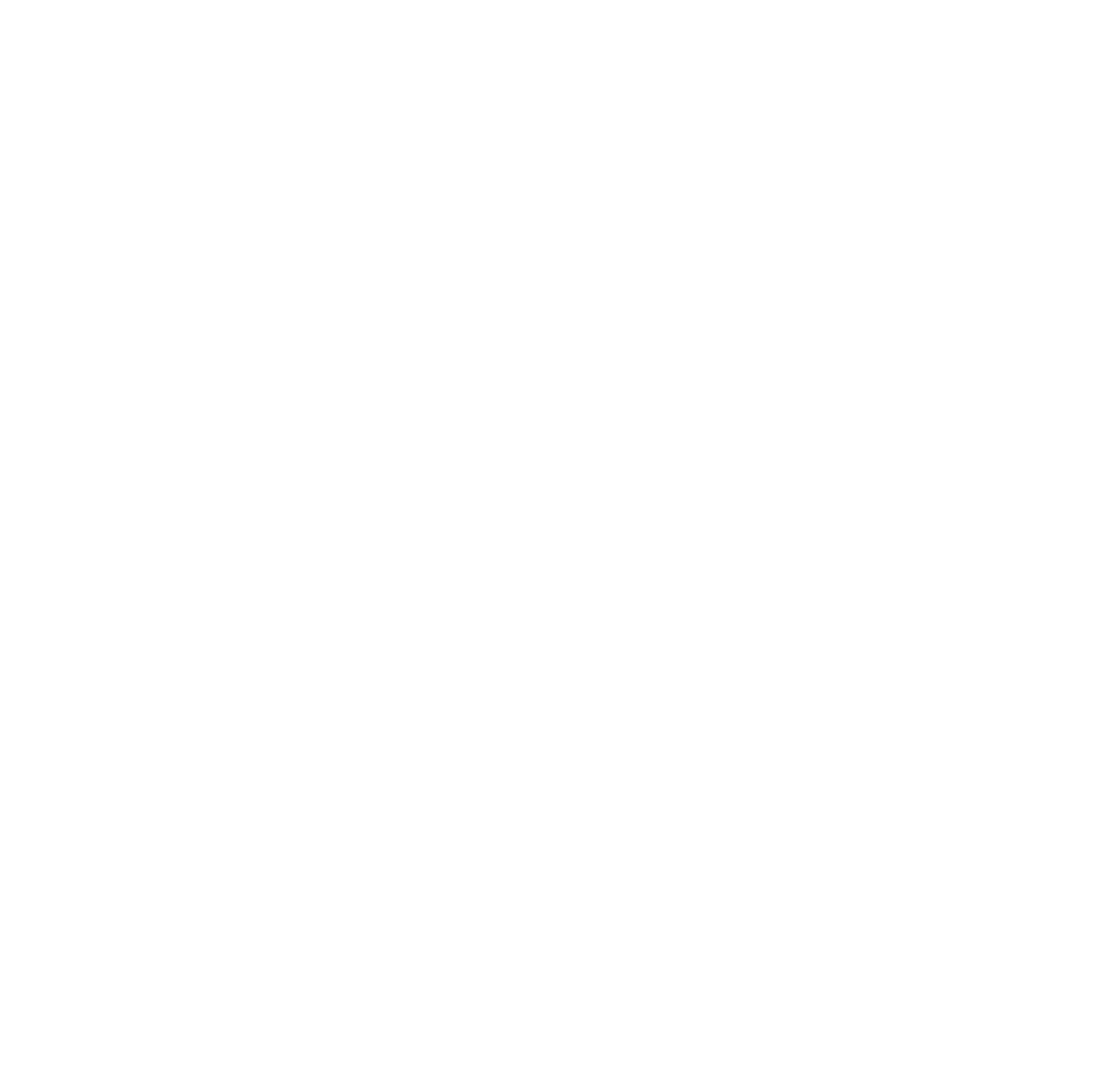
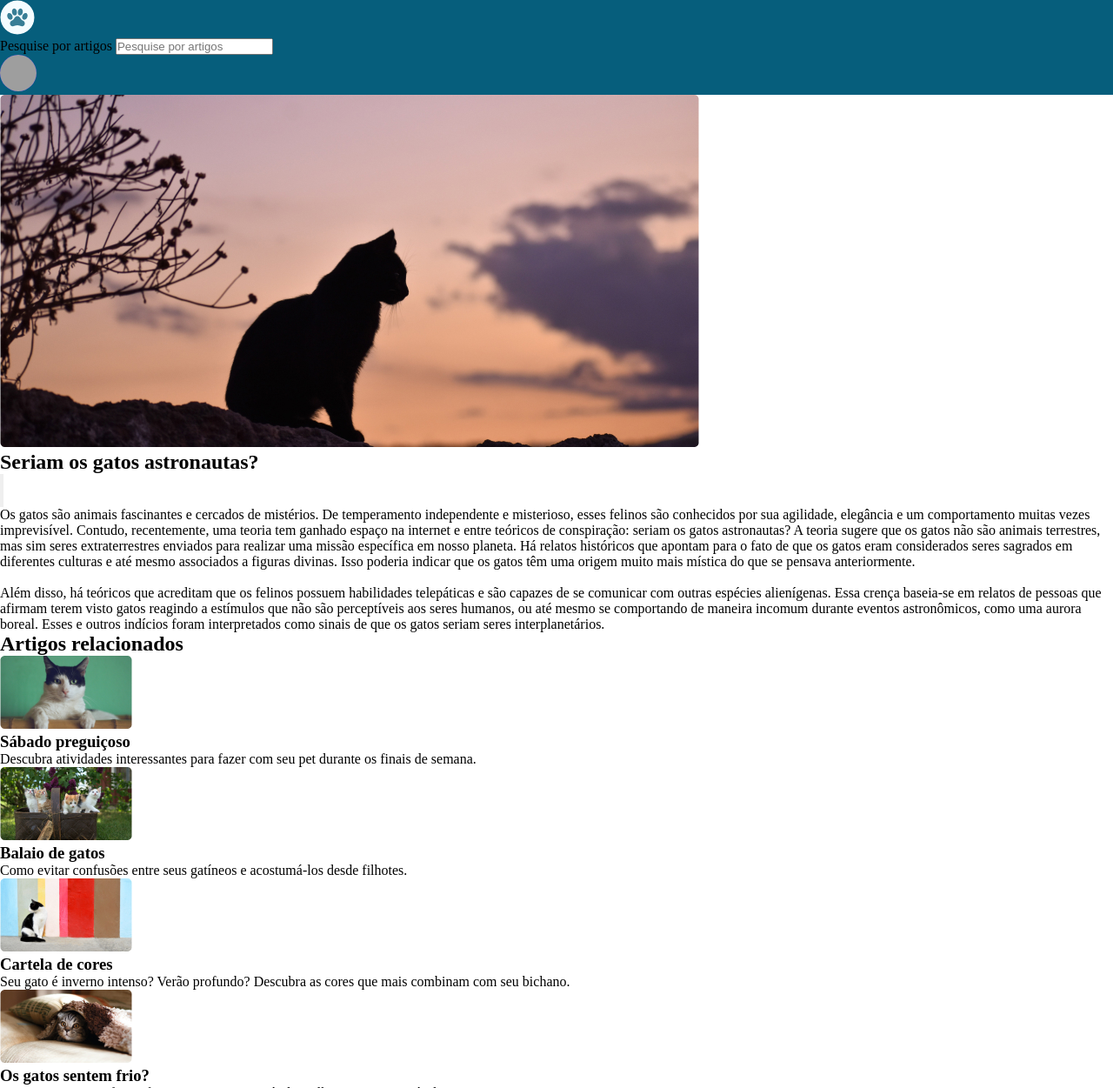
Before and after one commit to CODE-LLAN-BR/entrega-blogDosGatos, a plain HTML site: page index.html in a window 1280 px wide. Shown: the top 1251 px of the page at 87% size. Before the commit the page ends 800 px from the top, so only its background shows below. Drawn offline with Linux system fonts and the light colour scheme; grey boxes are pictures that could not be loaded.

Commit message:
finalização de html e inicio de css

```diff
--- a/index.html
+++ b/index.html
@@ -1,13 +1,104 @@
 <!DOCTYPE html>
 <html lang="pt-br">
-<head>
-    <meta charset="UTF-8">
-    <meta name="viewport" content="width=device-width, initial-scale=1.0">
+  <head>
+    <meta charset="UTF-8" />
+    <meta name="viewport" content="width=device-width, initial-scale=1.0" />
 
-    <link rel="stylesheet" href="./style.css">
+    <link rel="stylesheet" href="./style.css" />
     <title>Blog dos gatos</title>
-</head>
-<body>
+  </head>
+  <body>
+    <div class="page">
+      <header>
+        <img src="./assets/paw.svg" alt="logo" class="h-img" id="logo" />
+        <form>
+          <div class="input-wrapper">
+            <label for="search">Pesquise por artigos</label>
+            <input type="text" id="search" placeholder="Pesquise por artigos" />
+          </div>
+        </form>
+        <img
+          src="https://robohash.org/RMS.png?set=set4"
+          alt="profile"
+          class="h-img"
+        />
+      </header>
+      <main>
+        <section>
+          <img
+            src="./assets/gato-main.jpg"
+            alt="foto de um gato encima de uma pedra vendo o por do sol"
+          />
+          <h2>Seriam os gatos astronautas?</h2>
+          <div class="button-container">
+            <div class="button-wrapper">
+              <input type="button" id="like" />
+            </div>
+            <div class="button-wrapper">
+              <input type="button" id="loathe" />
+            </div>
+          </div>
+          <article>
+            <p>
+              Os gatos são animais fascinantes e cercados de mistérios. De
+              temperamento independente e misterioso, esses felinos são
+              conhecidos por sua agilidade, elegância e um comportamento muitas
+              vezes imprevisível. Contudo, recentemente, uma teoria tem ganhado
+              espaço na internet e entre teóricos de conspiração: seriam os
+              gatos astronautas? A teoria sugere que os gatos não são animais
+              terrestres, mas sim seres extraterrestres enviados para realizar
+              uma missão específica em nosso planeta. Há relatos históricos que
+              apontam para o fato de que os gatos eram considerados seres
+              sagrados em diferentes culturas e até mesmo associados a figuras
+              divinas. Isso poderia indicar que os gatos têm uma origem muito
+              mais mística do que se pensava anteriormente.
+            </p>
+            <br />
+            <p>
+              Além disso, há teóricos que acreditam que os felinos possuem
+              habilidades telepáticas e são capazes de se comunicar com outras
+              espécies alienígenas. Essa crença baseia-se em relatos de pessoas
+              que afirmam terem visto gatos reagindo a estímulos que não são
+              perceptíveis aos seres humanos, ou até mesmo se comportando de
+              maneira incomum durante eventos astronômicos, como uma aurora
+              boreal. Esses e outros indícios foram interpretados como sinais de
+              que os gatos seriam seres interplanetários.
+            </p>
+          </article>
+        </section>
+        <section class="sidebar">
+            <h2>Artigos relacionados</h2>
+            <article>
+                <img src="./assets/cat-01.jpg" alt="gato preto e branco">
+                <h3>Sábado preguiçoso</h3>
+                <p>Descubra atividades interessantes para fazer com seu pet durante os finais de semana.</p>
+            </article>
+            <article>
+                <img src="./assets/cat-02.jpg" alt="uma sexta cheia de filhotes de gato">
+                <h3>Balaio de gatos</h3>
+                <p>Como evitar confusões entre seus gatíneos e acostumá-los desde filhotes.</p>
+            </article>
+            <article>
+                <img src="./assets/cat-03.jpg" alt="gato preto e branco em frente a uma parede com paletas de cores">
+                <h3>Cartela de cores</h3>
+                <p>Seu gato é inverno intenso? Verão profundo? Descubra as cores que mais combinam com seu bichano.</p>
+            </article>
+            <article>
+                <img src="./assets/cat-04.jpg" alt="gato cinza embaixo de uma coberta">
+                <h3>Os gatos sentem frio?</h3>
+                <p>Preparem-se para a frente fria que vem para o país da melhor maneira possível.</p>
+            </article>
+            <article>
+                <img src="./assets/cat-05.jpg" alt="filhote de gato encima da cama">
+                <h3>Conheça o Moacir</h3>
+                <p>Moacir é o gatinho da semana do nosso blog. Venha conhecer sua história de superação.</p>
+            </article>
 
-</body>
+        </section>
+      </main>
+      <footer>
+        <p>© 2023 - Rocketseat Explorer</p>
+      </footer>
+    </div>
+  </body>
 </html>
--- a/style.css
+++ b/style.css
@@ -0,0 +1,39 @@
+*{
+    margin: 0;
+    padding: 0;
+    box-sizing: border-box;
+
+
+}
+:root{
+    font-size: 62.5%;
+
+}
+body{
+    font-size: 1.6rem;
+
+}
+
+
+
+header{
+
+    background: #065E7C;
+
+}
+
+
+.h-img{
+    width: 4.2rem;
+    height: 4.2rem;
+    background: blue;
+    border-radius: 50%;
+
+}
+
+#logo{
+    background:none;
+    width: 4rem;
+    height: 4rem;
+
+}
```
Also changed, not shown: assets/cat-01.jpg (added), assets/cat-02.jpg (added), assets/cat-03.jpg (added), assets/cat-04.jpg (added), assets/cat-05.jpg (added), assets/gato-main.jpg (added), assets/paw.svg (added).
